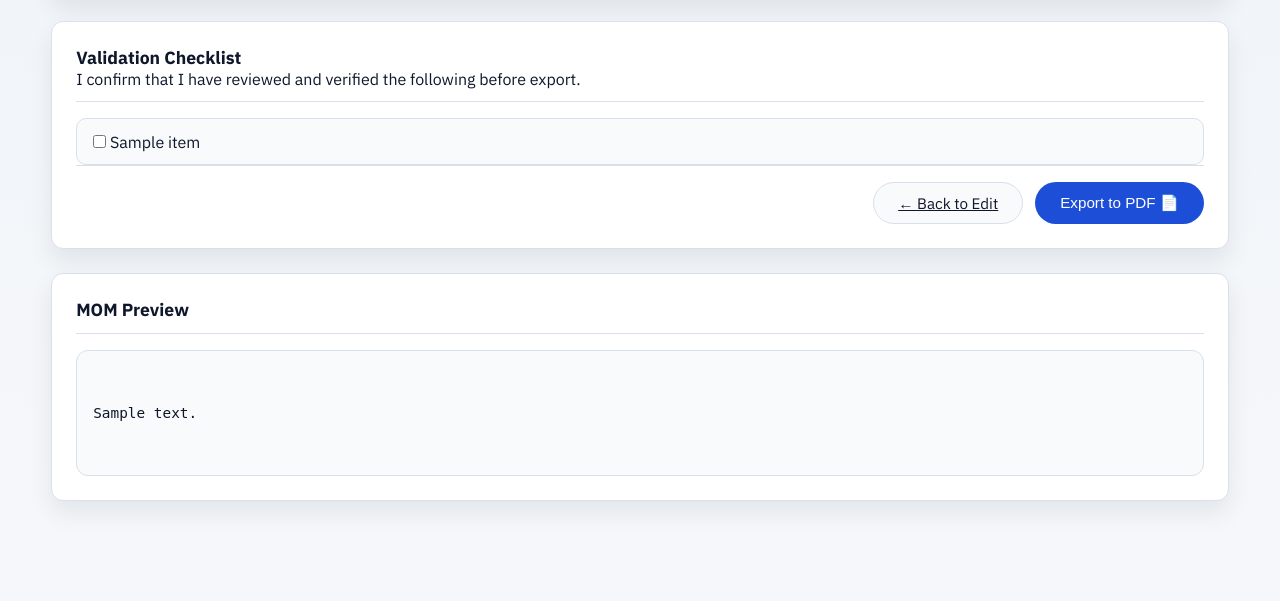
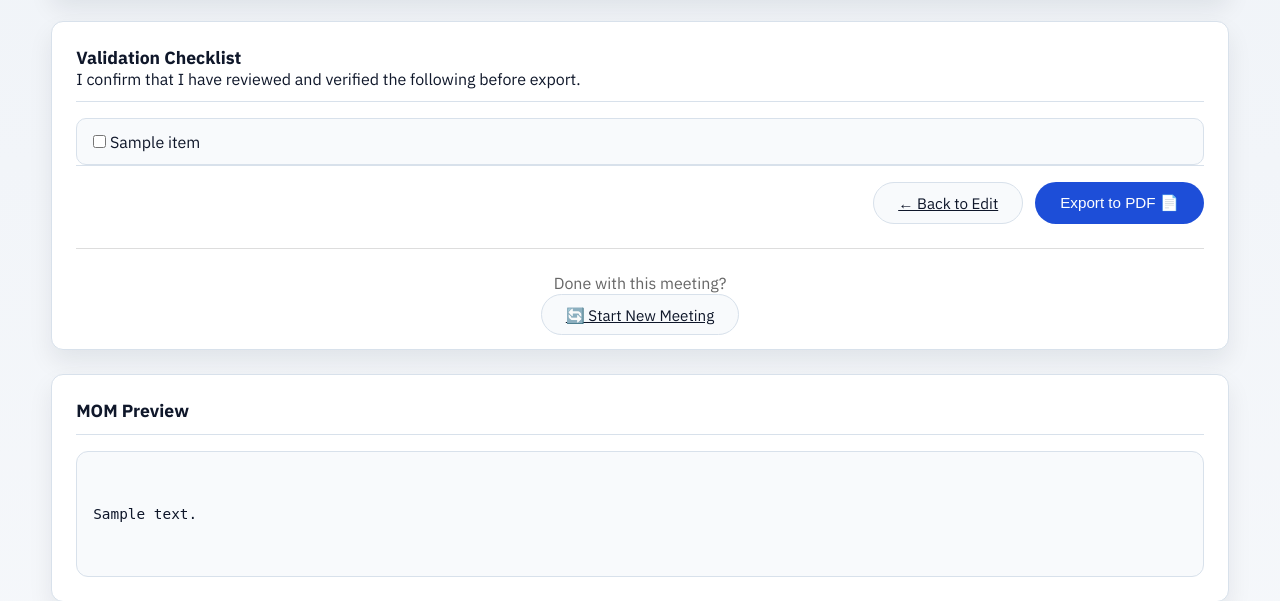
Before and after one commit to evanlow/clearmeet, a Flask app: template templates/validate.html in a window 1280 px wide. Shown: the part 432-1033 px from the top of the page. Run offline with Flask 3, Linux system fonts and the light colour scheme; the template is opened without the code that fills it: most values are stand-ins (such as "Sample title", 1, 10 or a date in 2020); parts of the project's set-up code (start-up, migrations or seed data) failed here and were passed over.

Commit message:
feat: add Start New Meeting button to validate page
Added workflow completion option allowing users to manually clear
session and start a new meeting when done with current MOM.

Changes:
- app.py: Added /meeting/clear route to clear session and redirect to home
  - Session.clear() removes all meeting data
  - Flash success message to user
  - Logger tracks session clearing
- templates/validate.html: Added 'Start New Meeting' button below form
  - Separated by horizontal divider for visual clarity
  - Includes confirmation dialog to prevent accidental clicks
  - Positioned after Export PDF action for logical workflow

User Flow:
- Before: Validate → Export PDF → [stuck on validate page]
- After: Validate → Export PDF → Done? → Start New Meeting → Home

Benefits:
- User has manual control over when to clear session
- Can export multiple copies before starting new meeting
- Clear workflow completion signal
- Prevents accidental data loss with confirmation dialog

Backend Tests: 177/177 passed, 0 warnings [PASS]

```diff
--- a/app.py
+++ b/app.py
@@ -177,6 +177,14 @@ def create_app(config_name: Optional[str] = None) -> Flask:
         """Display structured objective definition form (Step 1)."""
         logger.info("Objective definition page accessed")
         return render_template('define_objective.html')
+
+    @app.route('/meeting/clear', methods=['GET', 'POST'])
+    def clear_session():
+        """Clear current session and start a new meeting."""
+        session.clear()
+        logger.info("Session cleared, starting new meeting")
+        flash('Session cleared. Ready to start a new meeting!', 'success')
+        return redirect(url_for('index'))
 
     @app.route('/meeting/define', methods=['POST'])
     def save_objective():
--- a/templates/validate.html
+++ b/templates/validate.html
@@ -59,6 +59,11 @@
             <button type="submit" class="btn btn-primary btn-large">Export to PDF 📄</button>
         </div>
     </form>
+
+    <div style="margin-top: 1.5rem; padding-top: 1.5rem; border-top: 1px solid #ddd; text-align: center;">
+        <p style="color: #666; margin-bottom: 0.75rem;">Done with this meeting?</p>
+        <a href="{{ url_for('clear_session') }}" class="btn btn-secondary" onclick="return confirm('This will clear all meeting data. Are you sure?');">🔄 Start New Meeting</a>
+    </div>
 </div>
 
 <div class="card">
```
